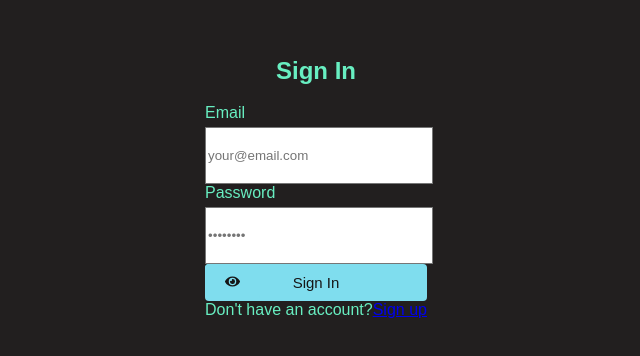
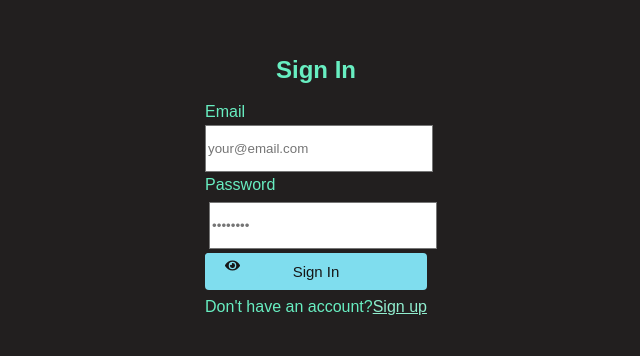
Before and after one commit to YourLogic7/project-CWC-online, a React (Vite) app in the folder react-app/: page /login in a window 1280 px wide. Shown: the part 242-598 px from the top of the page, without its empty margins (324-964 px from the left). Built offline with nearby package versions, Linux system fonts and the light colour scheme.

Commit message:
add style

```diff
--- a/react-app/src/components/Login.jsx
+++ b/react-app/src/components/Login.jsx
@@ -22,42 +22,42 @@ function Login({ onLogin }) {
 
         <form onSubmit={handleSubmit}>
           <div className="mb-4">
-            <label className="block text-sm font-medium text-gray-700 mb-3" htmlFor="email">Email</label>
+            <label className="block text-sm font-medium text-gray-700 mb-3" style={{marginBottom: '4px'}} htmlFor="email">Email</label>
             <input
               type="email"
-              className="w-full px-4 border border-gray-300 rounded-lg focus:ring-2 focus:ring-indigo-500 focus:border-indigo-500 outline-none transition-all" style={{ paddingTop: '20px', paddingBottom: '20px' }}
+              className="w-full px-4 border border-gray-300 rounded-lg focus:ring-2 focus:ring-indigo-500 focus:border-indigo-500 outline-none transition-all" style={{ paddingTop: '15px', paddingBottom: '15px', marginBottom: '4px' }}
               placeholder="your@email.com"
               id="email"
             />
           </div>
 
           <div className="mb-4">
-            <label className="block text-sm font-medium text-gray-700 mb-3" htmlFor="password">Password</label>
+            <label className="block text-sm font-medium text-gray-700 mb-3" style={{marginBottom: '4px'}} htmlFor="password">Password</label>
             <div className="relative">
               <input
                 type={showPassword ? "text" : "password"}
-                className="w-full px-4 border border-gray-300 rounded-lg focus:ring-2 focus:ring-indigo-500 focus:border-indigo-500 outline-none transition-all pr-10" style={{ paddingTop: '20px', paddingBottom: '20px' }}
+                className="w-full px-4 border border-gray-300 rounded-lg focus:ring-2 focus:ring-indigo-500 focus:border-indigo-500 outline-none transition-all pr-10" style={{ paddingTop: '15px', paddingBottom: '15px', margin: '4px' }}
                 placeholder="••••••••"
                 id="password"
               />
               <button
                 type="button"
                 onClick={togglePasswordVisibility}
-                className="absolute inset-y-0 right-0 pr-3 flex items-center text-gray-600"
+                className="absolute inset-y-0 right-0 pr-3 flex items-center text-gray-600" style={{marginBottom: '4px', paddingTop: '5px', paddingBottom: '5px'}}
               >
                 {showPassword ? <FaEyeSlash /> : <FaEye />}
               </button>
             </div>
           </div>
 
-          <button className="w-full bg-indigo-600 hover:bg-indigo-700 text-white font-medium py-2.5 rounded-lg transition-colors mt-10" type="submit">
+          <button className="w-full bg-indigo-600 hover:bg-indigo-700 text-white font-medium py-2.5 rounded-lg transition-colors mt-10" style={{marginBottom: '4px'}} type="submit">
             Sign In
           </button>
         </form>
 
-        <div className="mt-6 text-center text-sm text-gray-600">
+        <div className="mt-6 text-center text-sm text-gray-600" style={{marginBottom: '4px', marginTop: '4px'}}>
           Don't have an account?
-          <Link to="/register" className="text-indigo-600 hover:text-indigo-500 font-medium">Sign up</Link>
+          <Link to="/register" className="text-indigo-600 hover:text-indigo-500 font-medium" style={{color: "rgb(145, 238, 207)"}}>Sign up</Link>
         </div>
       </div>
     </div>
--- a/react-app/src/components/Register.jsx
+++ b/react-app/src/components/Register.jsx
@@ -18,7 +18,7 @@ function Register({ onRegister }) {
             <label className="block text-sm font-medium text-gray-700 mb-3" htmlFor="username">Username</label>
             <input
               type="text"
-              className="w-full px-4 border border-gray-300 rounded-lg focus:ring-2 focus:ring-indigo-500 focus:border-indigo-500 outline-none transition-all" style={{ paddingTop: '20px', paddingBottom: '20px' }}
+              className="w-full px-4 border border-gray-300 rounded-lg focus:ring-2 focus:ring-indigo-500 focus:border-indigo-500 outline-none transition-all" style={{ paddingTop: '15px', paddingBottom: '15px' }}
               placeholder="Your Username"
               id="username"
             />
@@ -27,7 +27,7 @@ function Register({ onRegister }) {
             <label className="block text-sm font-medium text-gray-700 mb-3" htmlFor="email">Email</label>
             <input
               type="email"
-              className="w-full px-4 border border-gray-300 rounded-lg focus:ring-2 focus:ring-indigo-500 focus:border-indigo-500 outline-none transition-all" style={{ paddingTop: '20px', paddingBottom: '20px' }}
+              className="w-full px-4 border border-gray-300 rounded-lg focus:ring-2 focus:ring-indigo-500 focus:border-indigo-500 outline-none transition-all" style={{ paddingTop: '15px', paddingBottom: '15px' }}
               placeholder="your@email.com"
               id="email"
             />
@@ -37,13 +37,13 @@ function Register({ onRegister }) {
             <label className="block text-sm font-medium text-gray-700 mb-3" htmlFor="password">Password</label>
             <input
               type="password"
-              className="w-full px-4 border border-gray-300 rounded-lg focus:ring-2 focus:ring-indigo-500 focus:border-indigo-500 outline-none transition-all" style={{ paddingTop: '20px', paddingBottom: '20px' }}
+              className="w-full px-4 border border-gray-300 rounded-lg focus:ring-2 focus:ring-indigo-500 focus:border-indigo-500 outline-none transition-all" style={{ paddingTop: '15px', paddingBottom: '15px' }}
               placeholder="••••••••"
               id="password"
             />
           </div>
 
-          <button className="w-full bg-indigo-600 hover:bg-indigo-800 text-white font-medium py-2.5 rounded-lg transition-colors mt-10">
+          <button className="w-full bg-indigo-600 hover:bg-indigo-800 text-white font-medium py-2.5 rounded-lg transition-colors mt-8">
             Register
           </button>
         </form>
```
